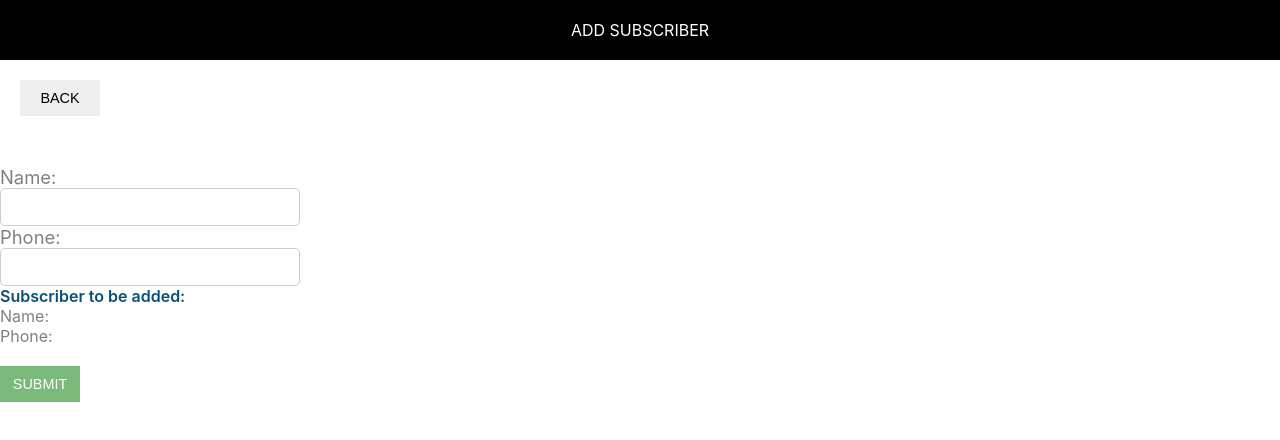
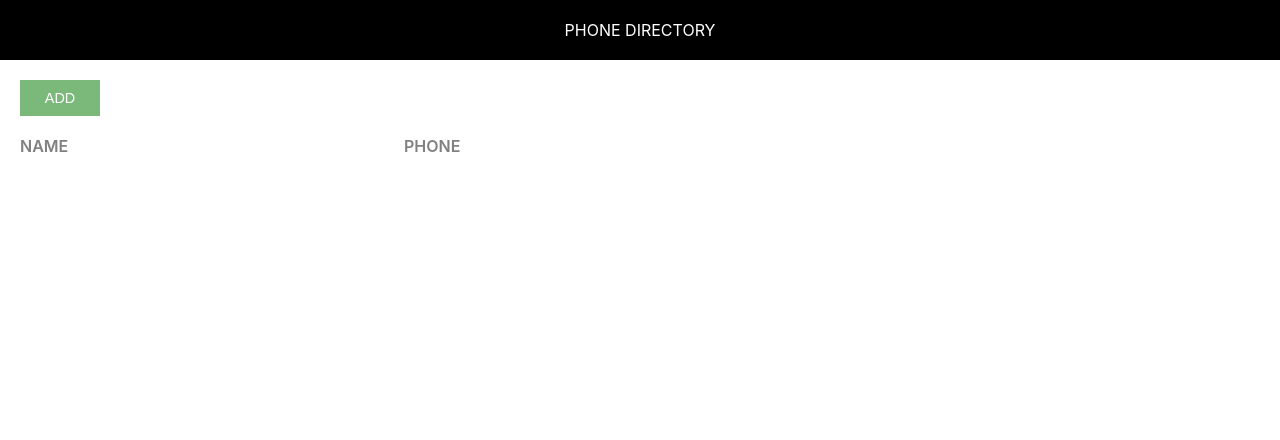
Before and after one commit to aungpor/phone-directory, a React (Create React App) app: page / in a window 1280 px wide. Shown: the top 440 px of the page. Built offline with nearby package versions, Linux system fonts and the light colour scheme.

Commit message:
Added state in 'AddSubsciber' and 'App' components

```diff
--- a/src/AddSubscriber.js
+++ b/src/AddSubscriber.js
@@ -3,6 +3,20 @@ import Header from "./Header";
 import "./AddSubscriber.css";
 
 class AddSubscriber extends Component {
+  constructor() {
+    super();
+    this.state = {
+      id: 0,
+      name: "",
+      phone: "",
+    };
+  }
+  inputChangedHandler = (e) => {
+      const state = this.state;
+      state[e.target.name] = e.target.value;
+      this.setState(state);
+      console.log(this.state);
+    };
   render() {
     return (
       <div>
@@ -15,7 +29,13 @@ class AddSubscriber extends Component {
             Name:{" "}
           </label>
           <br />
-          <input type="text" id="name" name="name" className="input-control" />
+          <input
+            type="text"
+            id="name"
+            name="name"
+            className="input-control"
+            onChange={this.inputChangedHandler}
+          />
           <br />
           <label htmlFor="phone" className="label-control">
             Phone:{" "}
@@ -26,6 +46,7 @@ class AddSubscriber extends Component {
             id="phone"
             name="phone"
             className="input-control"
+            onChange={this.inputChangedHandler}
           />
           <div className="subscriber-info-container">
             <span className="subscriber-to-add-heading">
--- a/src/App.js
+++ b/src/App.js
@@ -2,19 +2,26 @@ import React, { Component } from "react";
 import Header from "./Header";
 import "./App.css";
 
-function App() {
-  let subscribers = [
-    {
-      id: 1,
-      name: "asim",
-      phone: 123456789,
-    },
-    {
-      id: 2,
-      name: "sami",
-      phone: 987654321,
-    },
-  ];
+class App extends Component {
+  // let subscribers = [
+  //   {
+  //     id: 1,
+  //     name: "asim",
+  //     phone: 123456789,
+  //   },
+  //   {
+  //     id: 2,
+  //     name: "sami",
+  //     phone: 987654321,
+  //   },
+  // ];
+  constructor() {
+    super();
+    this.state = {
+      subscribersListToShow: [],
+    };
+  }
+  render() {
     return (
       <div>
         <Header heading="Phone Directory" />
@@ -25,7 +32,7 @@ function App() {
           <span className="grid-item name-heading">Name</span>
           <span className="grid-item phone-heading">Phone</span>
         </div>
-      {subscribers.map((sub) => {
+        {this.state.subscribersListToShow.map((sub) => {
           return (
             <div className="grid-container">
               <span className="grid-item">{sub.name}</span>
@@ -39,5 +46,6 @@ function App() {
       </div>
     );
   }
+}
 
 export default App;
--- a/src/index.js
+++ b/src/index.js
@@ -9,7 +9,7 @@ import "./common/common.css";
 const root = ReactDOM.createRoot(document.getElementById("root"));
 root.render(
   <React.StrictMode>
-    <AddSubscriber />
+    <App />
   </React.StrictMode>
 );
 
```
Lines whose indentation alone changed are shown as unchanged.
